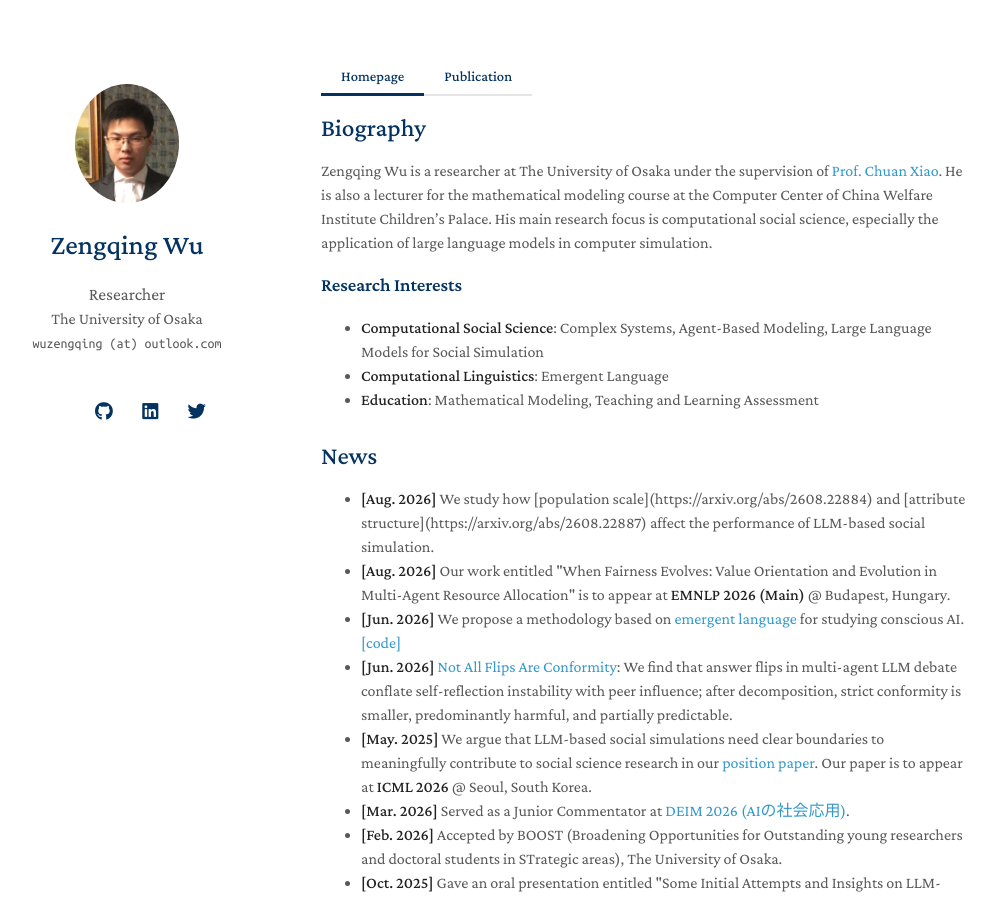
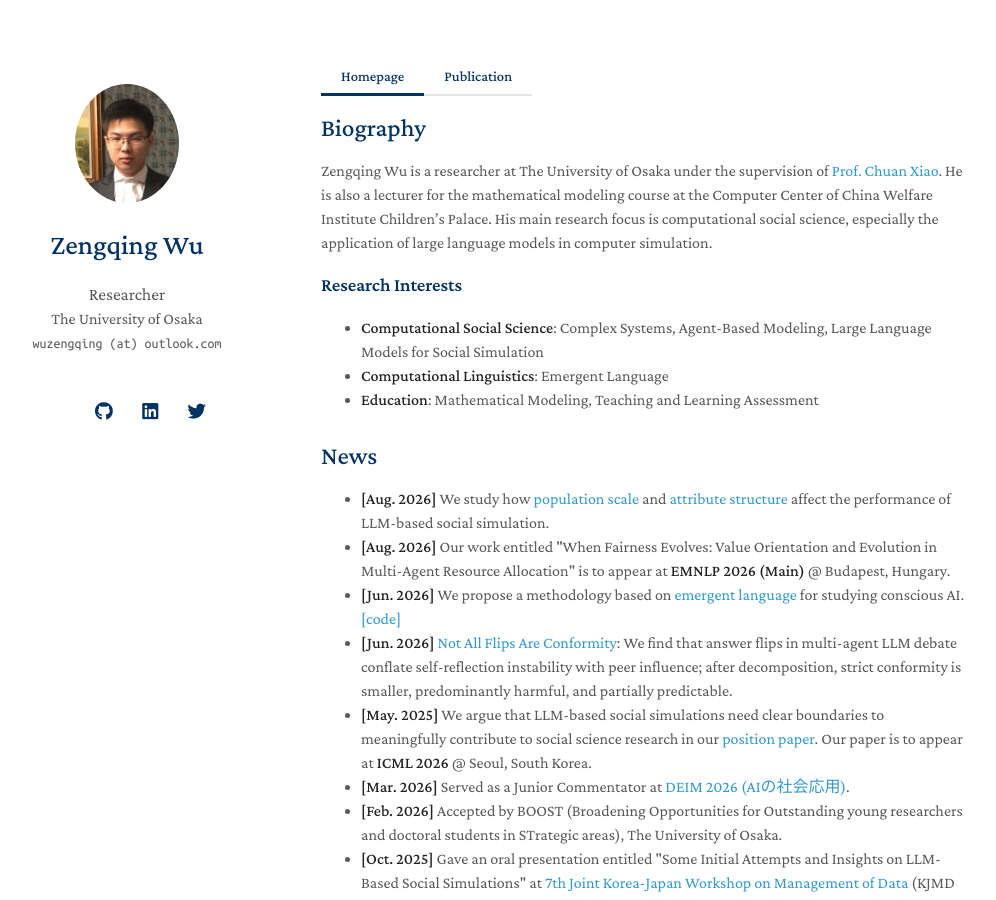
Before and after one commit to wuzengqing001225/wuzengqing001225.github.io, a Jekyll site: the page built from index.md, in a window 1280 px wide and 900 px high. Shown: the whole window, without its empty margins (149-1145 px from the left). Built offline with Jekyll 4.4.1, drawn with Linux system fonts in a browser that asks for light colours; nearby versions of some CDN libraries; a style sheet for code colours, icons or effects is not loaded; our own code applies the rules of GitHub Pages for plain Markdown files.

Commit message:
new paper

```diff
--- a/_data/news.yml
+++ b/_data/news.yml
@@ -1,6 +1,6 @@
 - date: "Aug. 2026"
   content: >-
-    We study how [population scale](https://arxiv.org/abs/2608.22884) and [attribute structure](https://arxiv.org/abs/2608.22887) affect the performance of LLM-based social simulation.
+    We study how <a href="https://arxiv.org/abs/2608.22884">population scale</a> and <a href="https://arxiv.org/abs/2608.22887">attribute structure</a> affect the performance of LLM-based social simulation.
 
 - date: "Aug. 2026"
   content: >-
```
